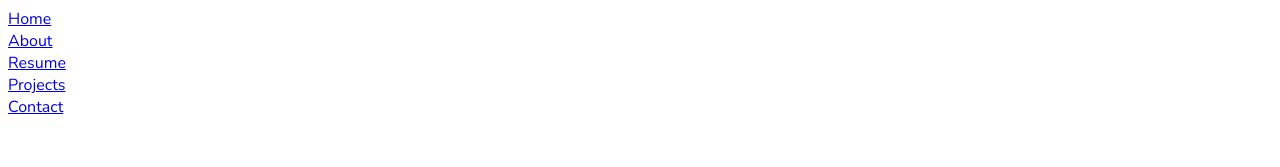
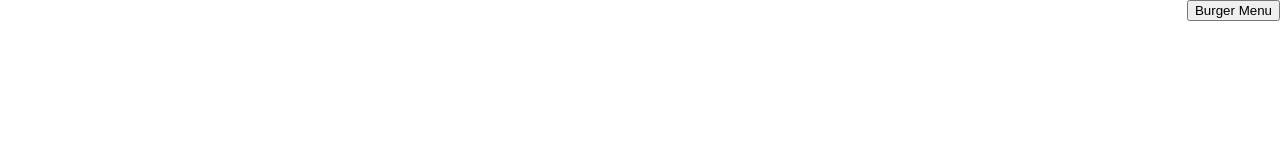
Before and after one commit to mkydd/react-portfolio, a React (Create React App) app: page /about in a window 1280 px wide. Shown: the top 167 px of the page. Built offline with nearby package versions, Linux system fonts and the light colour scheme.

Commit message:
style Menu: add headshot

```diff
--- a/src/components/BurgerMenu.js
+++ b/src/components/BurgerMenu.js
@@ -1,20 +1,16 @@
-import React from 'react'
+import React, { useState } from 'react'
 import { NavLink } from 'react-router-dom'
+import Menu from './Menu'
 
 function BurgerMenu() {
-
+  const [pressed, setPressed] = useState(false)
 
   return (
     <div className='burger-menu'>
-      <NavLink to='/'>Home</NavLink>
-      <br />
-      <NavLink to='/about'>About</NavLink>
-      <br />
-      <NavLink to='/resume'>Resume</NavLink>
-      <br />
-      <NavLink to='/projects'>Projects</NavLink>
-      <br />
-      <NavLink to='/contact'>Contact</NavLink>
+      <button onClick={() => setPressed(!pressed)}>Burger Menu</button>
+      {pressed ? <Menu /> : null}
+      <div className="burger-menu-button">
+      </div>
     </div>
   )
 }
--- a/src/components/Menu.js
+++ b/src/components/Menu.js
@@ -1,9 +1,14 @@
 import React from 'react'
-import {NavLink} from 'react-router-dom'
+import { NavLink } from 'react-router-dom'
+import headshot from '../imgs/headshot.png'
 
 function Menu() {
   return (
     <div className='menu'>
+      <div className="headshot">
+        <img src={headshot} alt="headshot" srcset="" />
+      </div>
+
       <NavLink to='/'>Home</NavLink>
       <br />
       <NavLink to='/about'>About</NavLink>
--- a/src/styles/styles.css
+++ b/src/styles/styles.css
@@ -25,13 +25,37 @@ body {
 /* Menu Styling */
 .menu {
     position: fixed;
-    margin: 0.5rem;
+    height: 100%;
+    border-right: 1px solid #cbced8;
+    width: 70%;
+    background-color: #e4e4e4;
+}
+
+.menu .headshot img {
+    width: 60%;
+    border-radius: 50%;
+    border: 8px solid #cbced8;
+    box-sizing: border-box;
+    margin-block: 1rem;
+}
+
+.menu .headshot {
+    display: flex;
+    justify-content: center;
+    border-bottom: 1px solid #cbced8;
+    border-radius: 0;
 }
 
 /* BurgerMenu Styling */
 .burger-menu {
     position: fixed;
     margin: 0.5rem;
+    margin: 0;
+}
+
+.burger-menu button {
+    position: fixed;
+    right: 0;
 }
 
 /* Home Page Styling */
```
Also changed, not shown: 1 other file (tests, documents, lock files or other folders).
